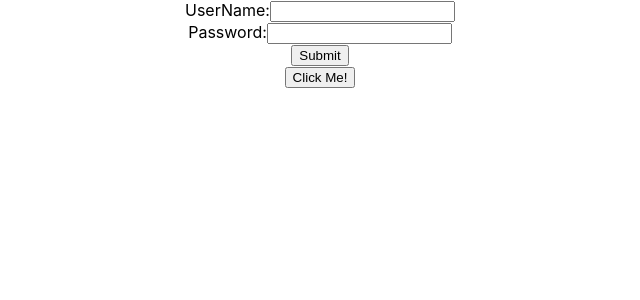
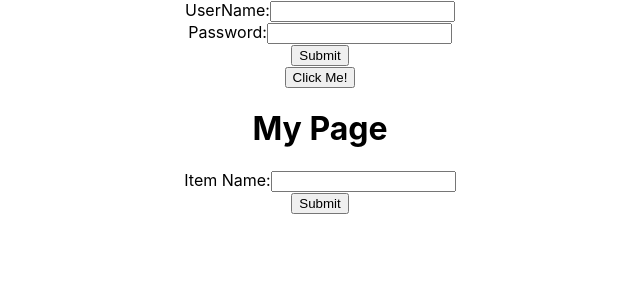
Before and after one commit to aleksandar9999a/ReactJS, a React (Create React App) app in the folder Events and Forms/demo/: page / in a window 1280 px wide. Shown: the top 300 px of the page, without its empty margins (320-960 px from the left). Built offline with nearby package versions, Linux system fonts and the light colour scheme.

Commit message:
Add second submit form and add items to list

```diff
--- a/Events and Forms/demo/src/App.js
+++ b/Events and Forms/demo/src/App.js
@@ -1,6 +1,7 @@
 import React from 'react';
 import ButtonWithClick from './components/ButtonWithClick';
 import RegisterForm from './components/RegisterForm';
+import Container from './components/Container';
 import './App.css';
 
 function App() {
@@ -8,6 +9,7 @@ function App() {
     <div className="App">
       <RegisterForm />
       <ButtonWithClick name='Alex'/>
+      <Container />
     </div>
   );
 }
--- /dev/null
+++ b/Events and Forms/demo/src/components/Container.js
@@ -0,0 +1,32 @@
+import React, { Component } from 'react';
+import List from './List' ;
+import ItemsForm from './ItemsForm';
+
+export default class Container extends Component {
+    constructor(props){
+        super(props);
+        this.state = {
+            items: []
+        }
+
+        this.addItem = this.addItem.bind(this);
+    }
+
+    addItem(name){
+        this.setState(prevState => {
+            let items = prevState.items;
+            items.push({id: items.length + 1, name});
+            return {items}
+        })
+    }
+
+    render(){
+        return (
+            <div>
+                <h1>My Page</h1>
+                <List items={this.state.items}/>
+                <ItemsForm addItem={this.addItem}/>
+            </div>
+        )
+    }
+}
--- /dev/null
+++ b/Events and Forms/demo/src/components/ItemsForm.js
@@ -0,0 +1,33 @@
+import React, { Component } from 'react';
+
+export default class ItemsForm extends Component{
+    constructor(props){
+        super(props);
+        this.state = {
+            itemName: ''
+        }
+
+        this.onInputChange = this.onInputChange.bind(this);
+        this.onItemSaved = this.onItemSaved.bind(this);
+    }
+
+    onInputChange(e) {
+        this.setState({itemName: e.target.value});
+    }
+
+    onItemSaved(e){
+        e.preventDefault();
+        this.props.addItem(this.state.itemName);
+    }
+
+    render(){
+        return (
+            <form onSubmit={this.onItemSaved}>
+                Item Name:
+                <input type='text' name='name' onChange={this.onInputChange} value={this.state.itemName} />
+                <br />
+                <input type='submit' />
+            </form>
+        )
+    }
+}
--- /dev/null
+++ b/Events and Forms/demo/src/components/List.js
@@ -0,0 +1,13 @@
+import React, { Component } from 'react';
+
+export default class List extends Component {
+
+    render(){
+        let items = this.props.items || [];
+        return (
+            <ul>
+                {items.map(x => <li key={x.id}>{x.name}</li>)}
+            </ul>
+        )
+    }
+}
```
